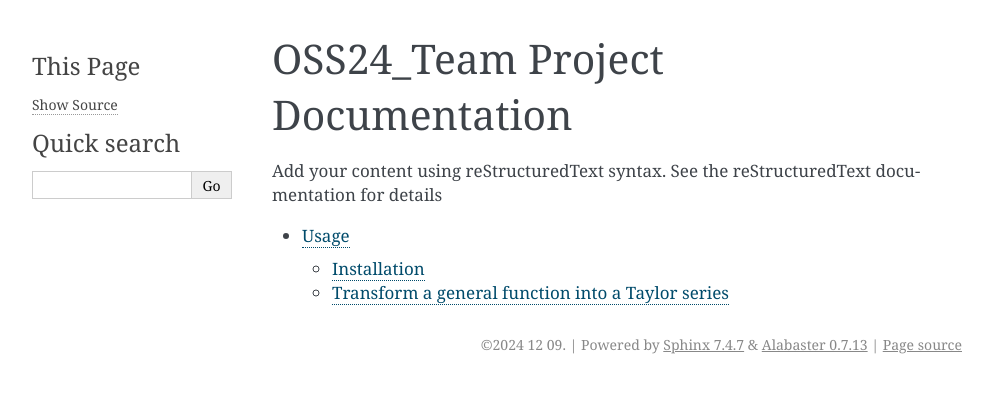
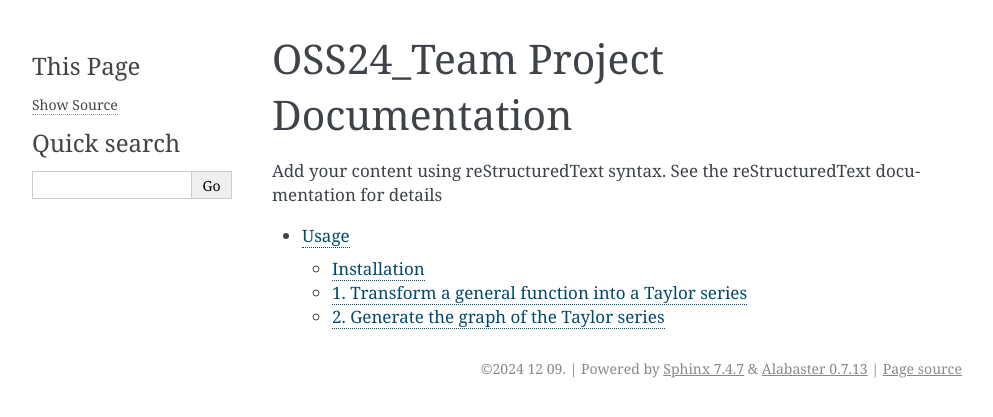
Before and after one commit to Musalar7/2024Oss-Team-Project---Taylor-series, a Sphinx documentation site: the page built from docs/source/index.rst, in a window 1280 px wide. Shown: the top 417 px of the page, without its empty margins (148-1141 px from the left). Built offline with Sphinx 7.4.7, drawn with Linux system fonts in a browser that asks for light colours.

Commit message:
Update usage.rst

```diff
--- a/docs/source/usage.rst
+++ b/docs/source/usage.rst
@@ -16,10 +16,21 @@ first you should install it using pip:
 
 
 
-Transform a general function into a Taylor series
+1. Transform a general function into a Taylor series
 ----------------
 
 To transform a general function into a taylor series,
 you can use the ''taylor_series()'' function:
 
 .. autofunction:: taylor_series.taylor_series
+
+
+
+
+2. Generate the graph of the Taylor series
+------------------
+
+To convert the Taylor series created in the first step into a graph,
+you can use the ''plot()'' function:
+
+..autofunction:: class.plot
```
